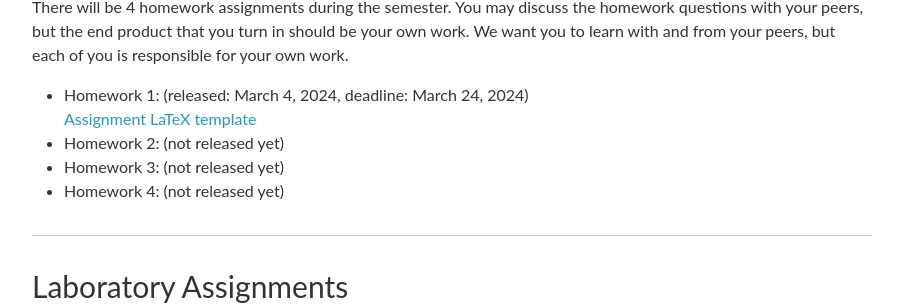
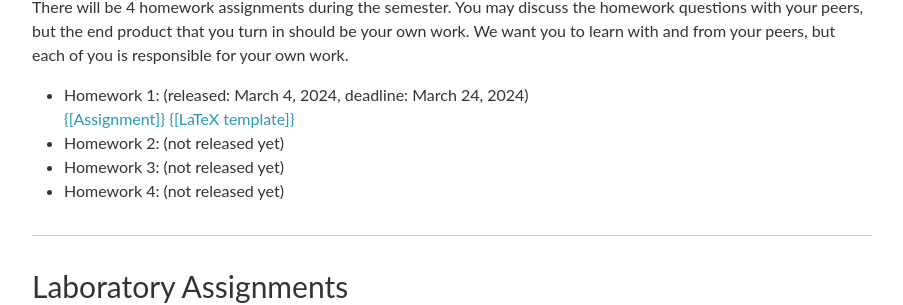
Before and after one commit to SEUML/ml-spring-2024, a Jekyll site: the page built from _pages/homework.md, in a window 1280 px wide and 1052 px high. Shown: the part 260-565 px from the top of the window, without its empty margins (188-1091 px from the left). Built offline with Jekyll 4.4.1, drawn with Linux system fonts in a browser that asks for light colours; nearby versions of some CDN libraries; comment, search, counter and statistics services are not loaded.

Commit message:
first commit

```diff
--- a/_pages/homework.md
+++ b/_pages/homework.md
@@ -10,7 +10,7 @@ There will be 4 homework assignments during the semester. You may discuss the ho
 
 - Homework 1: (released: March 4, 2024, deadline: March 24, 2024)
 <br>
-[Assignment]({{ "/assets/assignments/hw1/assignment_v1.pdf" | relative_url }}){:target="\_blank"}{:target="\_blank"}{:target="\_blank"} [LaTeX template]({{ "/assets/assignments/hw1/latex_v1.tex" | relative_url }}){:target="\_blank"}
+[{[Assignment]}]({{ "/assets/assignments/hw1/assignment_v1.pdf" | relative_url }}){:target="\_blank"}{:target="\_blank"}{:target="\_blank"} [{[LaTeX template]}]({{ "/assets/assignments/hw1/latex_v1.tex" | relative_url }}){:target="\_blank"}
 - Homework 2: (not released yet)
 - Homework 3: (not released yet)
 - Homework 4: (not released yet)
```
